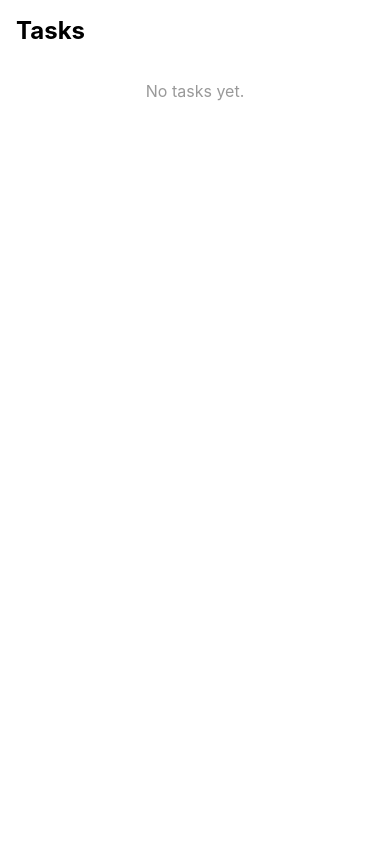
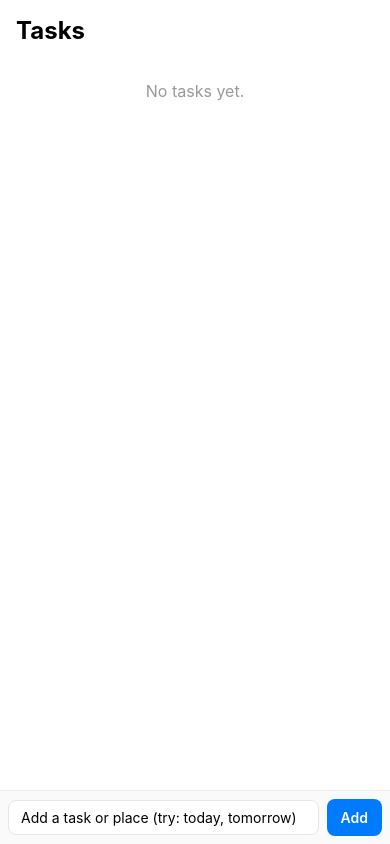
Before and after one commit to Killaskt/scheduler, a React Native app: screen / in a window 390 px wide. Built offline with nearby package versions, Linux system fonts and the light colour scheme.

Commit message:
add bottom task bar and types

```diff
--- a/App.tsx
+++ b/App.tsx
@@ -1,12 +1,16 @@
 import { StatusBar } from 'expo-status-bar';
 import React from 'react';
-import { SafeAreaView, StyleSheet } from 'react-native';
+import { SafeAreaView, StyleSheet, View } from 'react-native';
 import { TaskScreen } from './src/features/tasks/TaskScreen';
+import QuickInputBar from './src/components/QuickInputBar';
 
 export default function App() {
   return (
     <SafeAreaView style={styles.container}>
-      <TaskScreen />
+      <View style={styles.content}>
+        <TaskScreen />
+      </View>
+      <QuickInputBar />
       <StatusBar style="auto" />
     </SafeAreaView>
   );
@@ -17,4 +21,7 @@ const styles = StyleSheet.create({
     flex: 1,
     backgroundColor: '#fff',
   },
+  content: {
+    flex: 1,
+  },
 });
--- /dev/null
+++ b/src/components/QuickInputBar.tsx
@@ -0,0 +1,102 @@
+import React, { useState } from "react";
+import {
+    View,
+    TextInput,
+    Pressable,
+    Text,
+    StyleSheet,
+    KeyboardAvoidingView,
+    Platform,
+} from "react-native";
+import { useAppStore } from "@/store";
+
+/**
+ * QuickInputBar
+ * - Single-line input for quickly creating tasks or places.
+ * - If user types a date/time (very simple heuristic like "today" or "tomorrow"),
+ *   we leave scheduling for later; this is intentionally minimal.
+ */
+export default function QuickInputBar() {
+    const [text, setText] = useState("");
+    const addTask = useAppStore((s) => s.addTask);
+
+    const onSubmit = () => {
+        const trimmed = text.trim();
+        if (!trimmed) return;
+
+        // Minimal parsing: recognize "today" / "tomorrow" keywords
+        const lower = trimmed.toLowerCase();
+        let scheduledAt: Date | undefined;
+        if (lower.includes("today")) scheduledAt = new Date();
+        else if (lower.includes("tomorrow")) {
+            const d = new Date();
+            d.setDate(d.getDate() + 1);
+            scheduledAt = d;
+        }
+
+        addTask({
+            title: trimmed,
+            notes: "",
+            scheduledAt,
+            completedAt: undefined,
+            placeId: undefined,
+        });
+
+        setText("");
+    };
+
+    return (
+        <KeyboardAvoidingView
+            behavior={Platform.OS === "ios" ? "padding" : undefined}
+            style={styles.wrapper}
+        >
+            <View style={styles.container}>
+                <TextInput
+                    placeholder="Add a task or place (try: today, tomorrow)"
+                    value={text}
+                    onChangeText={setText}
+                    onSubmitEditing={onSubmit}
+                    returnKeyType="done"
+                    style={styles.input}
+                />
+                <Pressable style={styles.button} onPress={onSubmit}>
+                    <Text style={styles.buttonText}>Add</Text>
+                </Pressable>
+            </View>
+        </KeyboardAvoidingView>
+    );
+}
+
+const styles = StyleSheet.create({
+    wrapper: {
+        width: "100%",
+    },
+    container: {
+        flexDirection: "row",
+        alignItems: "center",
+        padding: 8,
+        borderTopWidth: 1,
+        borderTopColor: "#eee",
+        backgroundColor: "#fafafa",
+    },
+    input: {
+        flex: 1,
+        paddingHorizontal: 12,
+        paddingVertical: 8,
+        borderRadius: 8,
+        backgroundColor: "#fff",
+        borderWidth: 1,
+        borderColor: "#e6e6e6",
+    },
+    button: {
+        marginLeft: 8,
+        paddingHorizontal: 14,
+        paddingVertical: 10,
+        backgroundColor: "#007AFF",
+        borderRadius: 8,
+    },
+    buttonText: {
+        color: "#fff",
+        fontWeight: "600",
+    },
+});
--- a/src/features/habits/HabitScreen.tsx
+++ b/src/features/habits/HabitScreen.tsx
@@ -1,12 +1,13 @@
 import React from 'react';
 import { View, Text, StyleSheet, FlatList, TouchableOpacity } from 'react-native';
 import { useAppStore } from '@/store';
+import { Task } from '@/types';
 
 export const HabitScreen = () => {
   const { tasks, toggleTaskComplete } = useAppStore();
-  const habits = tasks.filter(task => task.isHabit);
+  const habits = tasks.filter((task: Task) => task.isHabit);
 
-  const renderItem = ({ item }: { item: any }) => (
+  const renderItem = ({ item }: { item: Task }) => (
     <TouchableOpacity onPress={() => toggleTaskComplete(item.id)}>
       <View style={[styles.habitItem, item.completedAt && styles.completedHabit]}>
         <Text style={[styles.habitTitle, item.completedAt && styles.completedText]}>
```
Also changed, not shown: src/features/calendar/CalendarScreen.tsx (+4 -3 lines), src/types/index.ts (added, +41 -0 lines).
